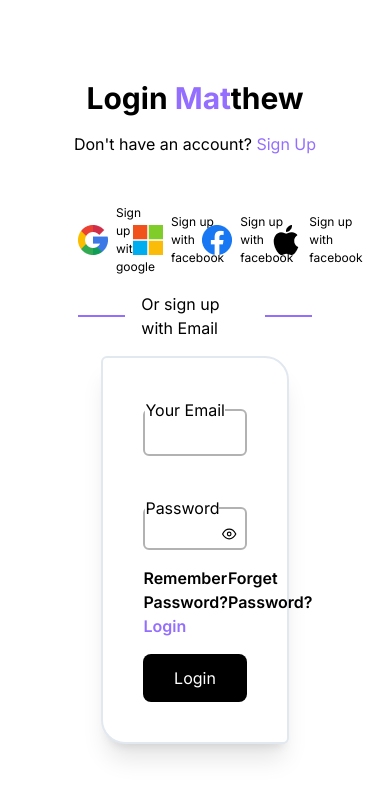
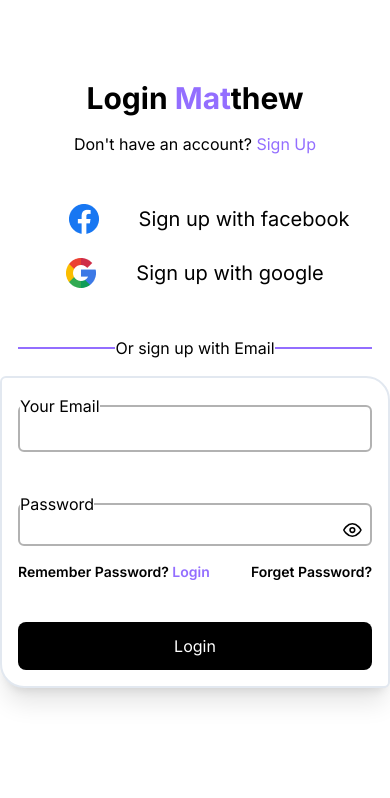
Before and after one commit to syntaxdesigner01/matthew_v2, a Next.js app: page /auth/login in a window 390 px wide. Shown: the top 798 px of the page. Built offline with nearby package versions, Linux system fonts and the light colour scheme.

Commit message:
done wih mobile view

```diff
--- a/src/app/auth/forgotpassword/page.tsx
+++ b/src/app/auth/forgotpassword/page.tsx
@@ -3,7 +3,7 @@ import { routes } from "@/routes/routes"
 import Image from "next/image"
 import Link from "next/link"
 import { useState } from "react"
-import { FiEye,FiEyeOff } from "react-icons/fi"
+import { FiEye, FiEyeOff } from "react-icons/fi"
 
 
 function Login() {
@@ -19,46 +19,35 @@ function Login() {
                 <p>Remember Password? <Link href={routes.login} className="text-primary">Login</Link></p>
             </div>
 
-            <div className="w-[60%] mt-10">
+            <div className="w-full md:w-[60%] mt-10">
 
-                <div className="flex justify-between w-full gap-2">
-                    <div className="text-[12px] flex items-center gap-2">
+                <div className="flex flex-col justify-center items-center w-full gap-6 md:gap-10  md:flex-row">
+
+
+                    <div className="text-xl md:text-[12px] ml-7 md:ml-0 flex items-center gap-10 md:gap-2">
+                        <Image src={'/facebook.png'} alt="" width={30} height={30} />
+
+                        <p>Sign up with facebook</p>
+                    </div>
+
+                    <div className="text-xl md:text-[12px] flex items-center gap-10 md:gap-2">
                         <Image src={'/google.png'} alt="" width={30} height={30} />
 
                         <p>Sign up with google</p>
                     </div>
 
-                    <div className="text-[12px] flex items-center gap-2">
-                        <Image src={'/microsoft.png'} alt="" width={30} height={30} />
-
-                        <p>Sign up with facebook</p>
-                    </div>
-
-                    <div className="text-[12px] flex items-center gap-2">
-                        <Image src={'/facebook.png'} alt="" width={30} height={30} />
-
-                        <p>Sign up with facebook</p>
-                    </div>
-
-
-                    <div className="text-[12px] flex items-center gap-2">
-                        <Image src={'/apple.png'} alt="" width={30} height={30} />
-
-                        <p>Sign up with facebook</p>
-                    </div>
                 </div>
 
 
-                <div className="flex items-center justify-center gap-4 py-4 w-full">
-                    <p className="border-b-2 w-[30%] border-primary"></p>
+                <div className="flex items-center justify-center md:gap-4 py-4 w-full mt-[2em]">
+                    <p className="border-b-2 w-[25%] border-primary"></p>
                     <p>Or sign up with Email</p>
-                    <p className="border-b-2 w-[30%] border-primary"></p>
+                    <p className="border-b-2 w-[25%] border-primary"></p>
                 </div>
 
 
-
                 <div className="flex justify-center">
-                    <div className="border-2 bg-white border-slate-200 shadow-xl p-10 rounded-tr-3xl rounded-bl-3xl rounded-md w-[80%] ">
+                <div className="border-2 bg-white border-slate-200 shadow-xl p-4 md:p-10 rounded-tr-3xl rounded-bl-3xl rounded-md w-full lg:w-[80%] ">
 
                         <form className=" flex flex-col gap-10">
                             <fieldset className="border-2 border-[#0000004D] rounded-md py-1">
@@ -69,12 +58,12 @@ function Login() {
 
                         </form>
 
-                        <div className="flex justify-start mt-8 font-semibold">
+                        <div className="flex justify-between mt-4 font-semibold text-sm">
                             <Link href={routes.login}>Remember Password? <span className="text-primary">Login</span></Link>
 
                         </div>
 
-                        <div className="mt-4">
+                        <div className="mt-10 md:mt-6">
                             <button type='submit' className="w-full h-12 bg-black text-white rounded-lg hover:bg-">Send Mail</button>
                         </div>
                     </div>
--- a/src/app/auth/login/page.tsx
+++ b/src/app/auth/login/page.tsx
@@ -3,12 +3,12 @@ import { routes } from "@/routes/routes"
 import Image from "next/image"
 import Link from "next/link"
 import { useState } from "react"
-import { FiEye,FiEyeOff } from "react-icons/fi"
+import { FiEye, FiEyeOff } from "react-icons/fi"
 
 
 function Login() {
 
-    const [showPass,setShowPass] = useState(false)
+    const [showPass, setShowPass] = useState(false)
     return (
         <div className="flex flex-col gap-2 w-screen h-full mt-20 items-center justify-center">
             {/* <Navbar/> */}
@@ -19,46 +19,35 @@ function Login() {
                 <p>Don&apos;t have an account? <Link href={routes.signup} className="text-primary">Sign Up</Link></p>
             </div>
 
-            <div className="w-[60%] mt-10">
+            <div className="w-full md:w-[60%] mt-10">
 
-                <div className="flex justify-between w-full gap-2">
-                    <div className="text-[12px] flex items-center gap-2">
+                <div className="flex flex-col justify-center items-center w-full gap-6 md:gap-10  md:flex-row">
+
+
+                    <div className="text-xl md:text-[12px] ml-7 md:ml-0 flex items-center gap-10 md:gap-2">
+                        <Image src={'/facebook.png'} alt="" width={30} height={30} />
+
+                        <p>Sign up with facebook</p>
+                    </div>
+
+                    <div className="text-xl md:text-[12px] flex items-center gap-10 md:gap-2">
                         <Image src={'/google.png'} alt="" width={30} height={30} />
 
                         <p>Sign up with google</p>
                     </div>
 
-                    <div className="text-[12px] flex items-center gap-2">
-                        <Image src={'/microsoft.png'} alt="" width={30} height={30} />
-
-                        <p>Sign up with facebook</p>
-                    </div>
-
-                    <div className="text-[12px] flex items-center gap-2">
-                        <Image src={'/facebook.png'} alt="" width={30} height={30} />
-
-                        <p>Sign up with facebook</p>
-                    </div>
-
-
-                    <div className="text-[12px] flex items-center gap-2">
-                        <Image src={'/apple.png'} alt="" width={30} height={30} />
-
-                        <p>Sign up with facebook</p>
-                    </div>
                 </div>
 
-
-                <div className="flex items-center justify-center gap-4 py-4 w-full">
-                    <p className="border-b-2 w-[30%] border-primary"></p>
+                <div className="flex items-center justify-center md:gap-4 py-4 w-full mt-[2em]">
+                    <p className="border-b-2 w-[25%] border-primary"></p>
                     <p>Or sign up with Email</p>
-                    <p className="border-b-2 w-[30%] border-primary"></p>
+                    <p className="border-b-2 w-[25%] border-primary"></p>
                 </div>
 
 
 
                 <div className="flex justify-center">
-                    <div className="border-2 bg-white border-slate-200 shadow-xl p-10 rounded-tr-3xl rounded-bl-3xl rounded-md w-[80%] ">
+                    <div className="border-2 bg-white border-slate-200 shadow-xl p-4 md:p-10 rounded-tr-3xl rounded-bl-3xl rounded-md w-full lg:w-[80%] ">
 
                         <form className=" flex flex-col gap-10">
                             <fieldset className="border-2 border-[#0000004D] rounded-md py-1">
@@ -74,19 +63,19 @@ function Login() {
 
                                     {
                                         showPass ?
-                                        <FiEyeOff size={20} onClick={() => setShowPass(!showPass)} />:
-                                        <FiEye size={20} onClick={() => setShowPass(!showPass)}  />
+                                            <FiEyeOff size={20} onClick={() => setShowPass(!showPass)} /> :
+                                            <FiEye size={20} onClick={() => setShowPass(!showPass)} />
                                     }
                                 </div>
                             </fieldset>
                         </form>
 
-                        <div className="flex justify-between mt-4 font-semibold">
+                        <div className="flex justify-between mt-4 font-semibold text-sm ">
                             <Link href={routes.signup}>Remember Password? <span className="text-primary">Login</span></Link>
                             <Link href={routes.forgotpassword}>Forget Password?</Link>
                         </div>
 
-                        <div className="mt-4">
+                        <div className="mt-10 md:mt-6">
                             <button type='submit' className="w-full h-12 bg-black text-white rounded-lg hover:bg-">Login</button>
                         </div>
                     </div>
--- a/src/app/auth/signup/page.tsx
+++ b/src/app/auth/signup/page.tsx
@@ -27,13 +27,13 @@ function Signup() {
                 <div className="flex flex-col justify-center items-center w-full gap-6 md:gap-10  md:flex-row">
 
 
-                <div className="text-xl md:text-[12px] ml-7 md:ml-0 flex items-center gap-10 md:gap-2">
+                    <div className="text-xl md:text-[12px] ml-7 md:ml-0 flex items-center gap-10 md:gap-2">
                         <Image src={'/facebook.png'} alt="" width={30} height={30} />
 
                         <p>Sign up with facebook</p>
                     </div>
 
-                <div className="text-xl md:text-[12px] flex items-center gap-10 md:gap-2">
+                    <div className="text-xl md:text-[12px] flex items-center gap-10 md:gap-2">
                         <Image src={'/google.png'} alt="" width={30} height={30} />
 
                         <p>Sign up with google</p>
```
